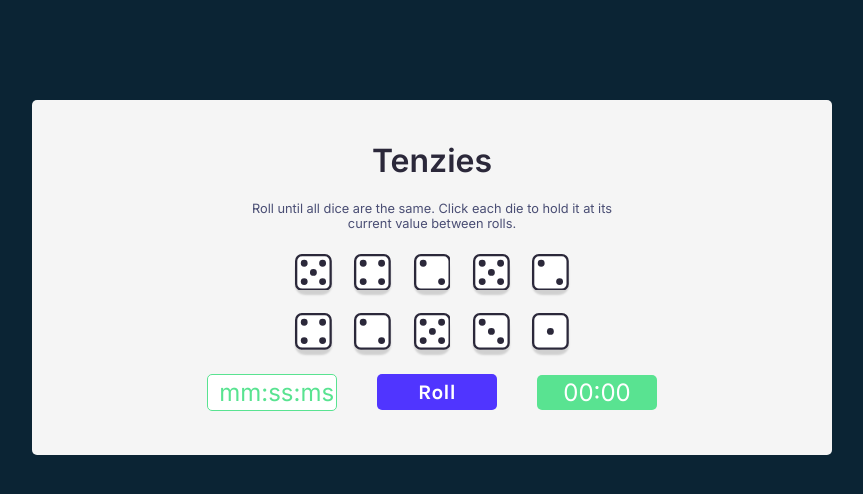
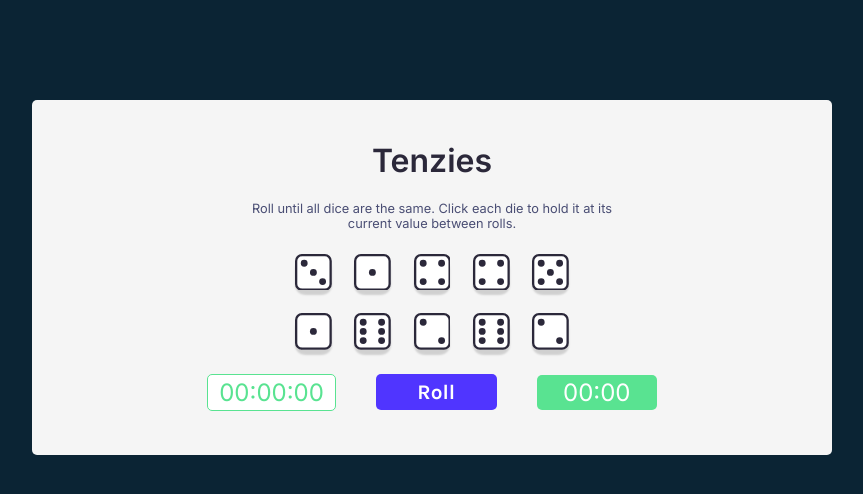
Before and after one commit to AlwinJun/tenzies, a React (Vite) app: page / in a window 1280 px wide. Shown: the top 494 px of the page, without its empty margins (208-1071 px from the left). Built offline with nearby package versions, Linux system fonts and the light colour scheme.

Commit message:
Refactor App

```diff
--- a/index.html
+++ b/index.html
@@ -4,7 +4,7 @@
     <meta charset="UTF-8" />
     <meta name="viewport" content="width=device-width, initial-scale=1.0" />
 
-    <link rel="manifest" href="/site.webmanifest" />
+    <link rel="icon" href="/favicon.ico" />
 
     <link rel="preconnect" href="https://fonts.googleapis.com" />
     <link rel="preconnect" href="https://fonts.gstatic.com" crossorigin />
--- a/src/App.jsx
+++ b/src/App.jsx
@@ -1,62 +1,59 @@
+import React, { useEffect, useState } from 'react';
 import Die from './components/Die';
-import { useEffect, useState } from 'react';
 import { nanoid } from 'nanoid';
 import Confetti from 'react-confetti';
 import './App.css';
 
 function App() {
-  const [start, setStart] = useState(false);
+  const [gameStarted, setGameStarted] = useState(false);
   const [time, setTime] = useState(0);
-  const [allNewDice, setAllNewDice] = useState(dieNumbers());
-  const [tenzies, setTenzies] = useState(false);
+  const [diceList, setDiceList] = useState(generateDiceList());
+  const [isTenzies, setIsTenzies] = useState(false);
 
   const lowestTime = JSON.parse(localStorage.getItem('lowestTime')) || 0;
-
-  // Convert the time interval into mm:ss:ms
-  const minutes = String(Math.floor(time / 6000)).padStart(2, '0');
-  const seconds = String(Math.floor((time / 100) % 60)).padStart(2, '0');
-  const milliseconds = String(time % 100).padStart(2, '0');
-
-  // Convert miliseconds into mm:ss:ms
-  const mm = 60 * 1000; //There are 60000 milliseconds in a minute
-  const millisec = parseInt(lowestTime);
-  const toMinutes = String(Math.floor(millisec / mm)).padStart(2, '0');
-  const toSeconds = String(((millisec % mm) / 1000).toFixed(0)).padStart(2, '0');
-  const toMs = String(millisec % 1000).padStart(2, '0');
-
-  const convertToMilliseconds = parseInt(minutes) * 60000 + parseInt(seconds) * 1000 + parseInt(milliseconds);
-
-  // Check if the game is over
-  useEffect(() => {
-    const isEveryHeld = allNewDice.every((dice) => dice.isHeld);
-    const refValue = allNewDice[0].value;
-    const allSameValue = allNewDice.every((dice) => dice.value === refValue);
-    if (isEveryHeld && allSameValue) {
-      if (!lowestTime) {
-        localStorage.setItem('lowestTime', JSON.stringify(convertToMilliseconds));
-      } else {
-        const minTime = Math.min(convertToMilliseconds, parseInt(lowestTime));
-        localStorage.setItem('lowestTime', JSON.stringify(minTime));
-      }
-      console.log({ time, convertToMilliseconds });
-      setTenzies(true);
-      setStart(false);
-    }
-  }, [allNewDice]);
 
   // Timer/Stopwatch
   useEffect(() => {
     let interval;
-    if (start) {
+    if (gameStarted) {
       interval = setInterval(() => {
         setTime((prevTime) => prevTime + 1);
       }, 10);
     }
 
     return () => clearInterval(interval);
-  }, [start]);
+  }, [gameStarted]);
 
-  function generateDie() {
+  // Check if the game is over
+  useEffect(() => {
+    const isEveryHeld = diceList.every((dice) => dice.isHeld);
+    const refValue = diceList[0].value;
+    const allSameValue = diceList.every((dice) => dice.value === refValue);
+
+    if (isEveryHeld && allSameValue) {
+      if (!lowestTime) {
+        localStorage.setItem('lowestTime', JSON.stringify(time));
+      } else {
+        console.log(typeof time, typeof lowestTime);
+        const minTime = Math.min(time, parseInt(lowestTime));
+        localStorage.setItem('lowestTime', JSON.stringify(minTime));
+      }
+      setIsTenzies(true);
+      setGameStarted(false);
+    }
+  }, [diceList]);
+
+  function getTimeParts(timeInMilliseconds) {
+    const minutes = String(Math.floor(timeInMilliseconds / 6000)).padStart(2, '0');
+    const seconds = String(Math.floor((timeInMilliseconds / 100) % 60)).padStart(2, '0');
+    const milliseconds = String(timeInMilliseconds % 100).padStart(2, '0');
+    return { minutes, seconds, milliseconds };
+  }
+
+  const { minutes, seconds, milliseconds } = getTimeParts(time);
+  const { minutes: toMinutes, seconds: toSeconds, milliseconds: toMs } = getTimeParts(lowestTime);
+
+  function generateDice() {
     return {
       id: nanoid(),
       value: Math.ceil(Math.random() * 6),
@@ -64,76 +61,62 @@ function App() {
     };
   }
 
-  function dieNumbers() {
-    const arrNum = [];
+  function generateDiceList() {
+    const diceList = [];
     for (let i = 0; i < 10; i++) {
-      arrNum.push(generateDie());
+      diceList.push(generateDice());
     }
-    return arrNum;
+    return diceList;
   }
 
   function rollDice() {
-    if (!tenzies) {
-      setAllNewDice((prevDice) =>
-        prevDice.map((dice) =>
+    if (!isTenzies) {
+      setDiceList((prevDiceList) =>
+        prevDiceList.map((dice) =>
           // Persist the value of hold dice
-          dice.isHeld ? dice : generateDie()
+          dice.isHeld ? dice : generateDice()
         )
       );
     } else {
-      setAllNewDice(dieNumbers());
-      setTenzies(false);
+      // New Game
+      setDiceList(generateDiceList());
+      setIsTenzies(false);
       setTime(0);
     }
   }
 
   // Update the style condition of click dice
   function holdDice(id) {
-    if (!start) {
-      setStart(true);
+    if (!gameStarted) {
+      // Start timer
+      setGameStarted(true);
     }
-
-    setAllNewDice((prevDice) => {
-      const newDiceArr = prevDice.map((dice) => {
-        if (dice.id === id) {
-          return {
-            ...dice,
-            isHeld: !dice.isHeld,
-          };
-        } else {
-          return dice;
-        }
-      });
-
-      return newDiceArr;
-    });
+    setDiceList((prevDice) =>
+      prevDice.map((dice) => (dice.id === id ? { ...dice, isHeld: !dice.isHeld } : dice))
+    );
   }
 
-  const dice = allNewDice.map(({ id, value, isHeld }) => (
+  const diceElements = diceList.map(({ id, value, isHeld }) => (
     <Die key={id} value={value} isHeld={isHeld} holdDice={() => holdDice(id)} />
   ));
 
-  let lowestTimeElement;
-  if (!lowestTime) {
-    lowestTimeElement = '00:00';
-  } else {
+  let lowestTimeElement = '00:00';
+  if (lowestTime) {
     lowestTimeElement = `${toMinutes}:${toSeconds}:${toMs}`;
   }
+
   return (
     <main>
-      {tenzies && <Confetti width={window.innerWidth} height={window.innerHeight} />}
+      {isTenzies && <Confetti width={window.innerWidth} height={window.innerHeight} />}
       <h1 id='title'>Tenzies</h1>
       <p id='info'>
         Roll until all dice are the same. Click each die to hold it at its current value between rolls.
       </p>
-      <div className='dice-container'>{dice}</div>
+      <div className='dice-container'>{diceElements}</div>
       <div className='flex-row'>
-        <div className='current-score'>
-          {minutes === '00' ? 'mm' : minutes}:{seconds === '00' ? 'ss' : seconds}:
-          {milliseconds === '00' ? 'ms' : milliseconds}
-        </div>
+        <div className='current-score'>{`${minutes}:${seconds}:${milliseconds}`}</div>
         <button className='dice-roll' type='button' onClick={rollDice}>
-          {!tenzies ? 'Roll' : 'New Game'}
+          {!isTenzies ? 'Roll' : 'New Game'}
         </button>
         <span className='high-score'>{lowestTimeElement}</span>
       </div>
```
